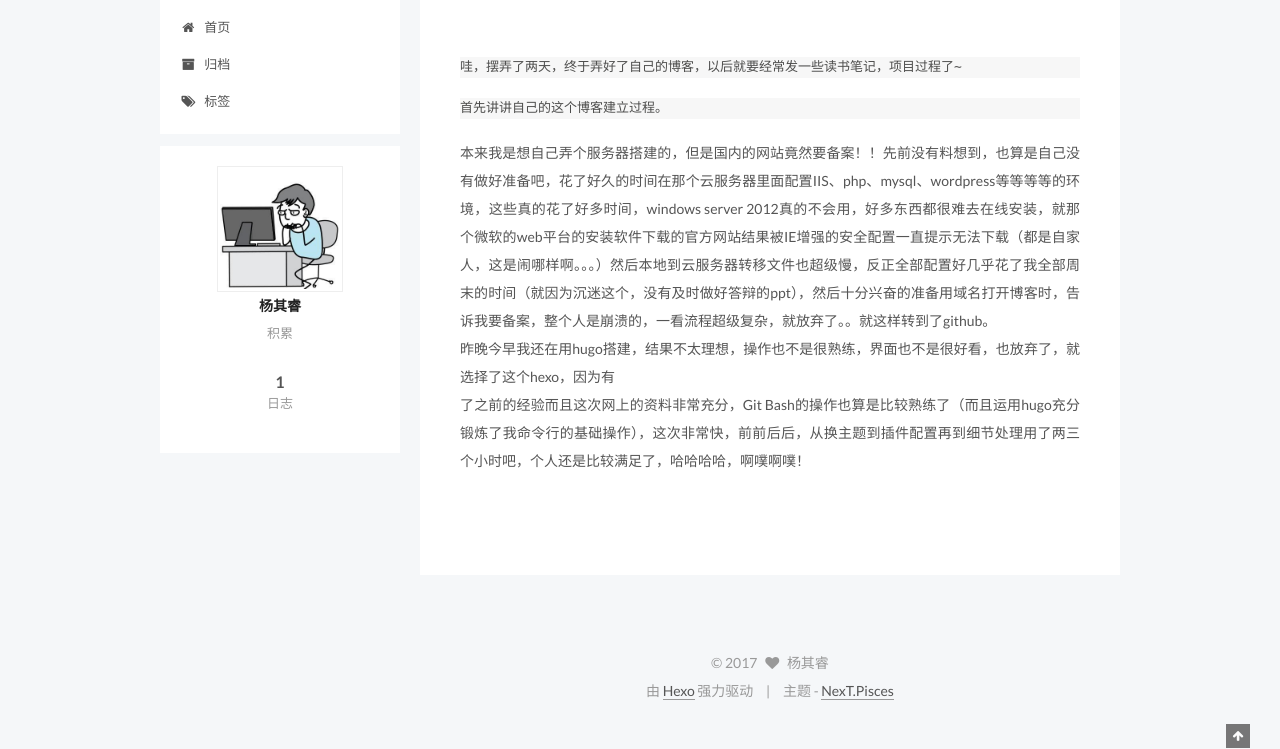
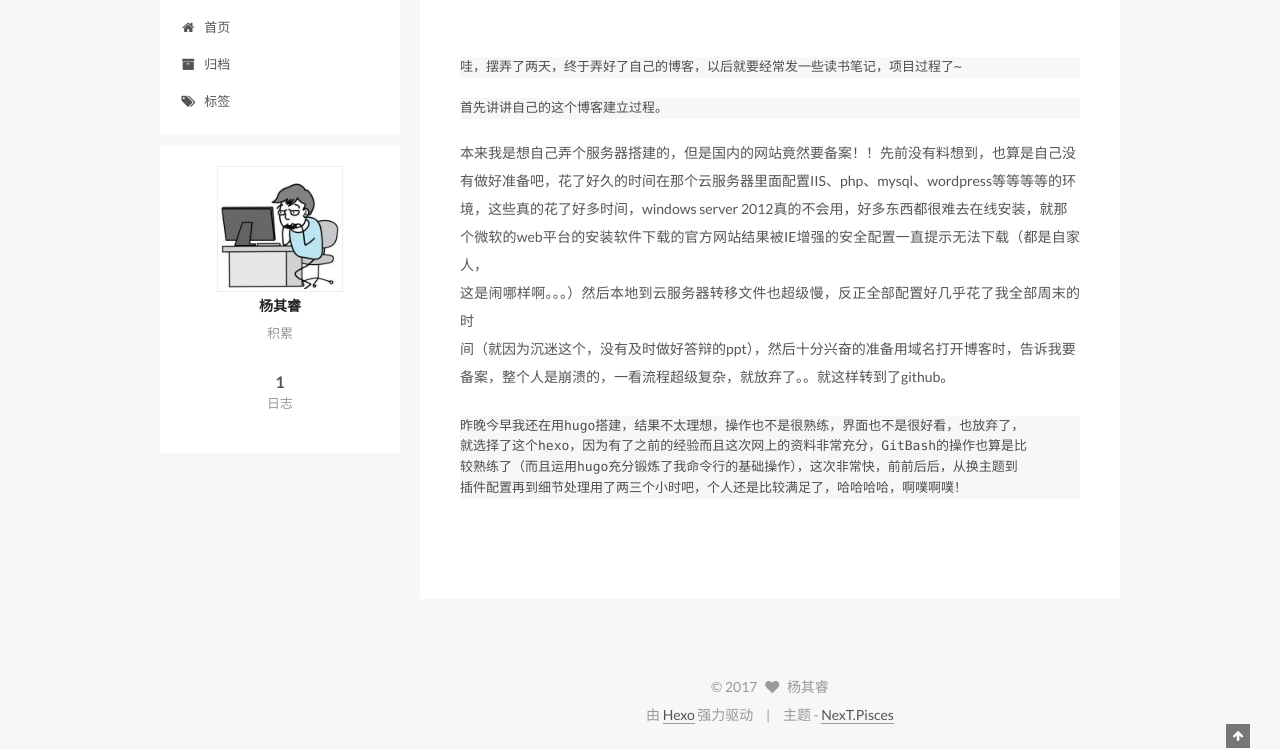
Before and after one commit to YangQR1998/YangQR1998.github.io, a plain HTML site: page 2017/04/20/theFirstBlog/index.html in a window 1280 px wide. Shown: the part 152-901 px from the top of the page. Before the commit the page ends 877 px from the top, so only its background shows below. Drawn offline with Linux system fonts and the light colour scheme.

Commit message:
Site updated: 2017-04-20 22:19:05

```diff
--- a/2017/04/20/theFirstBlog/index.html
+++ b/2017/04/20/theFirstBlog/index.html
@@ -97,7 +97,7 @@
 <meta property="og:url" content="http://www.yangqr.com/2017/04/20/theFirstBlog/index.html">
 <meta property="og:site_name" content="A Simple Blog">
 <meta property="og:description" content="哇，摆弄了两天，终于弄好了自己的博客，以后就要经常发一些读书笔记，项目过程了~">
-<meta property="og:updated_time" content="2017-04-20T14:08:12.716Z">
+<meta property="og:updated_time" content="2017-04-20T14:18:58.116Z">
 <meta name="twitter:card" content="summary">
 <meta name="twitter:title" content="theFirstBlog">
 <meta name="twitter:description" content="哇，摆弄了两天，终于弄好了自己的博客，以后就要经常发一些读书笔记，项目过程了~">
@@ -327,8 +327,12 @@
         <pre><code>哇，摆弄了两天，终于弄好了自己的博客，以后就要经常发一些读书笔记，项目过程了~
 </code></pre><a id="more"></a>
 <pre><code>首先讲讲自己的这个博客建立过程。
-</code></pre><p>本来我是想自己弄个服务器搭建的，但是国内的网站竟然要备案！！先前没有料想到，也算是自己没有做好准备吧，花了好久的时间在那个云服务器里面配置IIS、php、mysql、wordpress等等等等的环境，这些真的花了好多时间，windows server 2012真的不会用，好多东西都很难去在线安装，就那个微软的web平台的安装软件下载的官方网站结果被IE增强的安全配置一直提示无法下载（都是自家人，这是闹哪样啊。。。）然后本地到云服务器转移文件也超级慢，反正全部配置好几乎花了我全部周末的时间（就因为沉迷这个，没有及时做好答辩的ppt），然后十分兴奋的准备用域名打开博客时，告诉我要备案，整个人是崩溃的，一看流程超级复杂，就放弃了。。就这样转到了github。<br>    昨晚今早我还在用hugo搭建，结果不太理想，操作也不是很熟练，界面也不是很好看，也放弃了，就选择了这个hexo，因为有<br>了之前的经验而且这次网上的资料非常充分，Git Bash的操作也算是比较熟练了（而且运用hugo充分锻炼了我命令行的基础操作），这次非常快，前前后后，从换主题到插件配置再到细节处理用了两三个小时吧，个人还是比较满足了，哈哈哈哈，啊噗啊噗！</p>
-
+</code></pre><p>  本来我是想自己弄个服务器搭建的，但是国内的网站竟然要备案！！先前没有料想到，也算是自己没<br>  有做好准备吧，花了好久的时间在那个云服务器里面配置IIS、php、mysql、wordpress等等等等的环<br>  境，这些真的花了好多时间，windows server 2012真的不会用，好多东西都很难去在线安装，就那<br>  个微软的web平台的安装软件下载的官方网站结果被IE增强的安全配置一直提示无法下载（都是自家人，<br>  这是闹哪样啊。。。）然后本地到云服务器转移文件也超级慢，反正全部配置好几乎花了我全部周末的时<br>  间（就因为沉迷这个，没有及时做好答辩的ppt），然后十分兴奋的准备用域名打开博客时，告诉我要<br>  备案，整个人是崩溃的，一看流程超级复杂，就放弃了。。就这样转到了github。</p>
+<pre><code>昨晚今早我还在用hugo搭建，结果不太理想，操作也不是很熟练，界面也不是很好看，也放弃了，
+就选择了这个hexo，因为有了之前的经验而且这次网上的资料非常充分，GitBash的操作也算是比
+较熟练了（而且运用hugo充分锻炼了我命令行的基础操作），这次非常快，前前后后，从换主题到
+插件配置再到细节处理用了两三个小时吧，个人还是比较满足了，哈哈哈哈，啊噗啊噗！
+</code></pre>
 
     </div>
 
```
